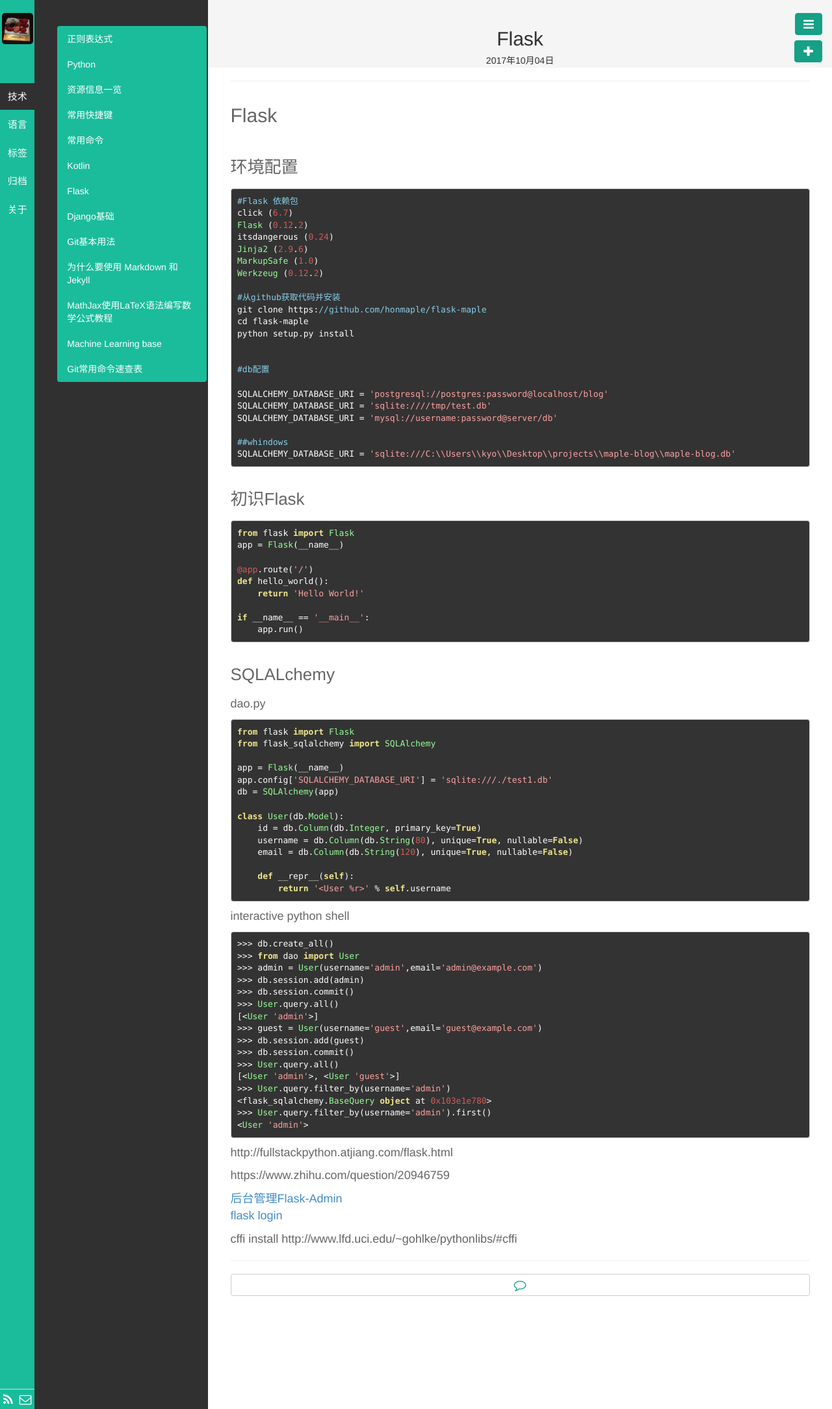
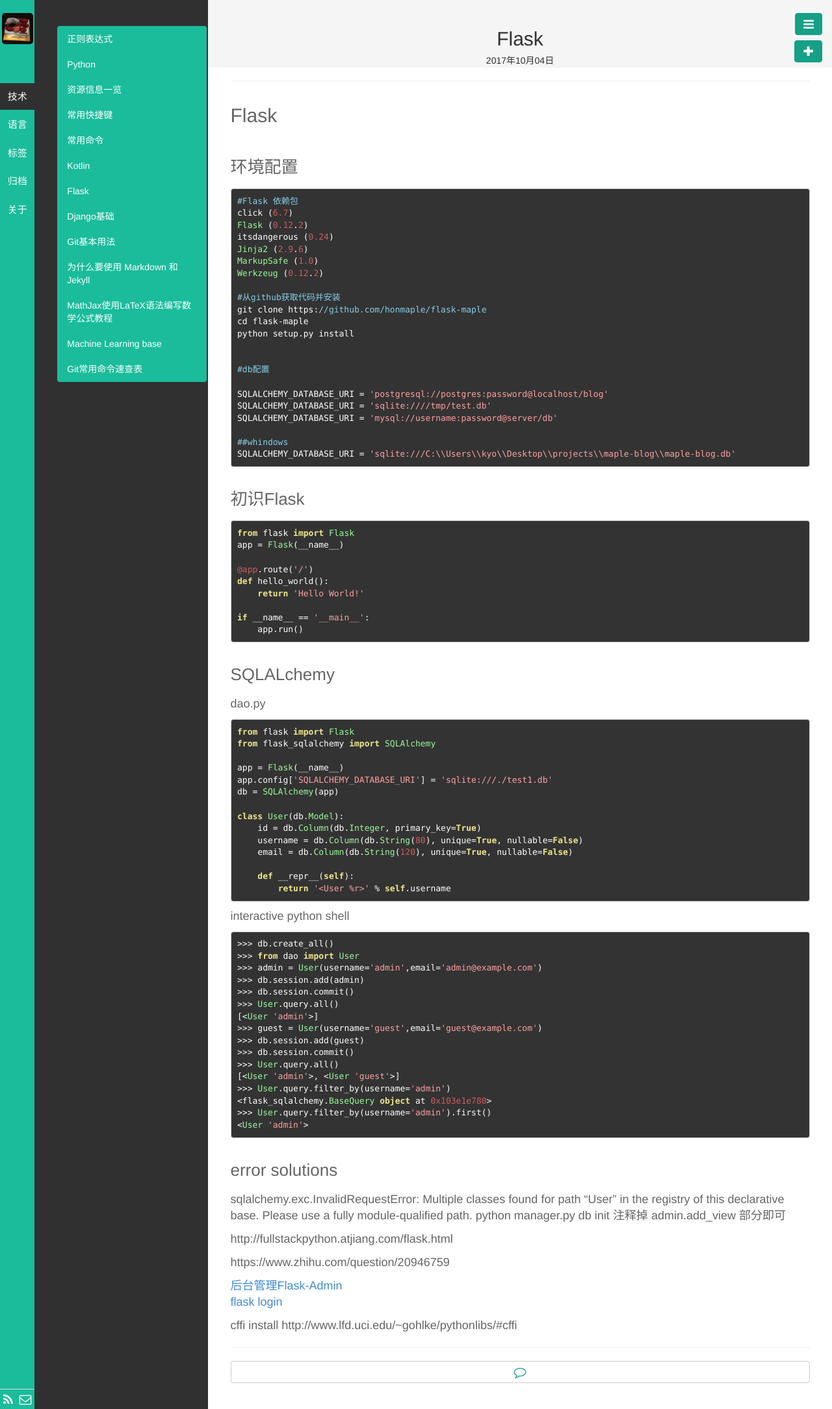
Before and after one commit to kyoyo/kyoyo.github.io, a Jekyll site: the page built from _posts/技術/2017-10-04-Flask.md, in a window 1280 px wide. Shown: the whole page at 65% size. Built offline with Jekyll 4.4.1, drawn with Linux system fonts in a browser that asks for light colours; Markdown is read by kramdown in place of the engine named in the settings.

Commit message:
Update 2017-10-04-Flask.md

````diff
--- a/_posts/技術/2017-10-04-Flask.md
+++ b/_posts/技術/2017-10-04-Flask.md
@@ -87,6 +87,13 @@ interactive python shell
 <User 'admin'>
 ```
 
+### error solutions
+sqlalchemy.exc.InvalidRequestError: Multiple classes found for path "User" in
+the registry of this declarative base. Please use a fully module-qualified path.
+python manager.py db init
+注释掉 admin.add_view 部分即可
+
+
 http://fullstackpython.atjiang.com/flask.html
 
 https://www.zhihu.com/question/20946759
````
